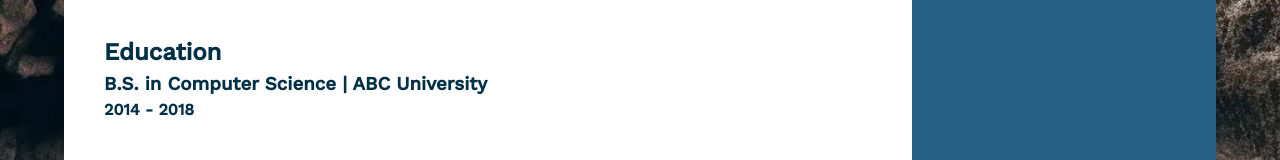
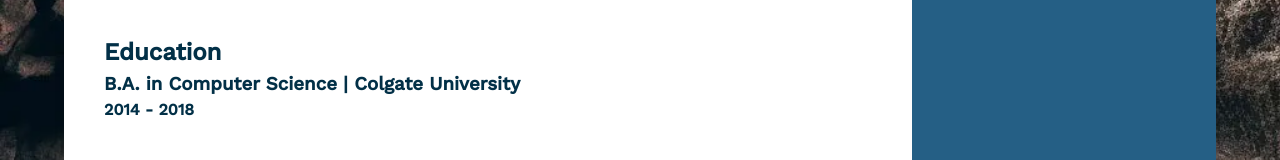
Before and after one commit to pcwhite-dot/webdev1-module3, a website: page docs/index.html in a window 1280 px wide. Shown: the part 709-869 px from the top of the page. Drawn offline with nearby package versions, Linux system fonts and the light colour scheme.

Commit message:
Updated the degree I am pursuing and university I attend

```diff
--- a/docs/index.html
+++ b/docs/index.html
@@ -99,7 +99,7 @@
 
             <section class="education-section"> <!-- A section to list educational background -->
                 <h2>Education</h2> <!-- Title of the education section -->
-                <h3>B.S. in Computer Science | ABC University</h3> <!-- Degree and university -->
+                <h3>B.A. in Computer Science | Colgate University</h3> <!-- Degree and university -->
                 <h4>2014 - 2018</h4> <!-- Duration of the degree -->
             </section> <!-- Closes the education section -->
         </main> <!-- Closes the main content -->
```
